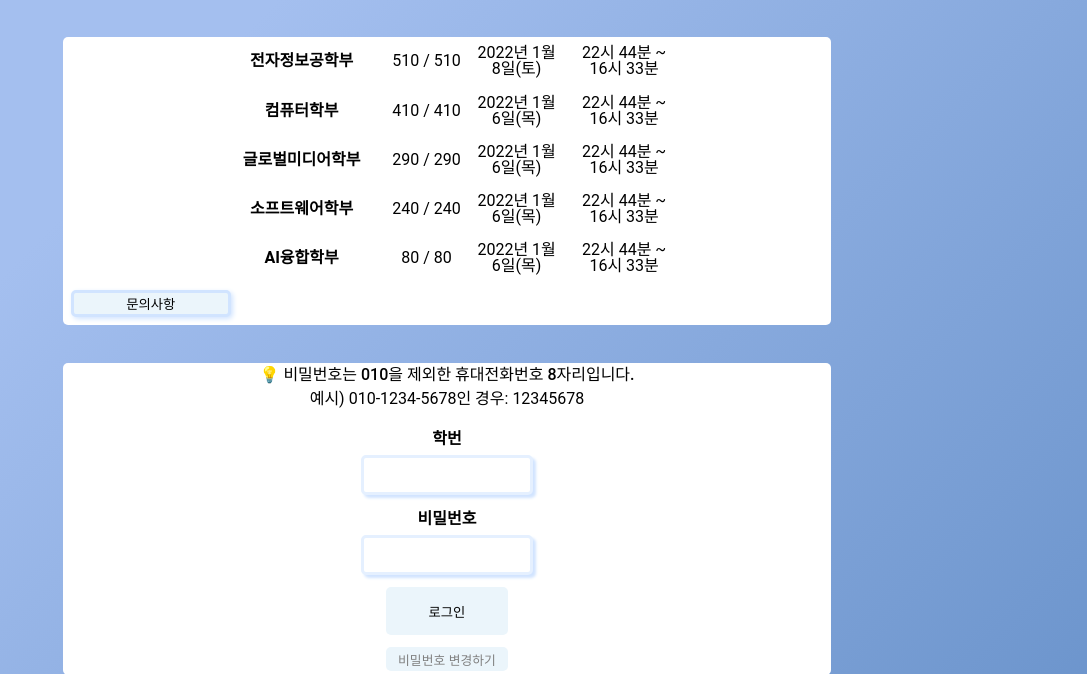
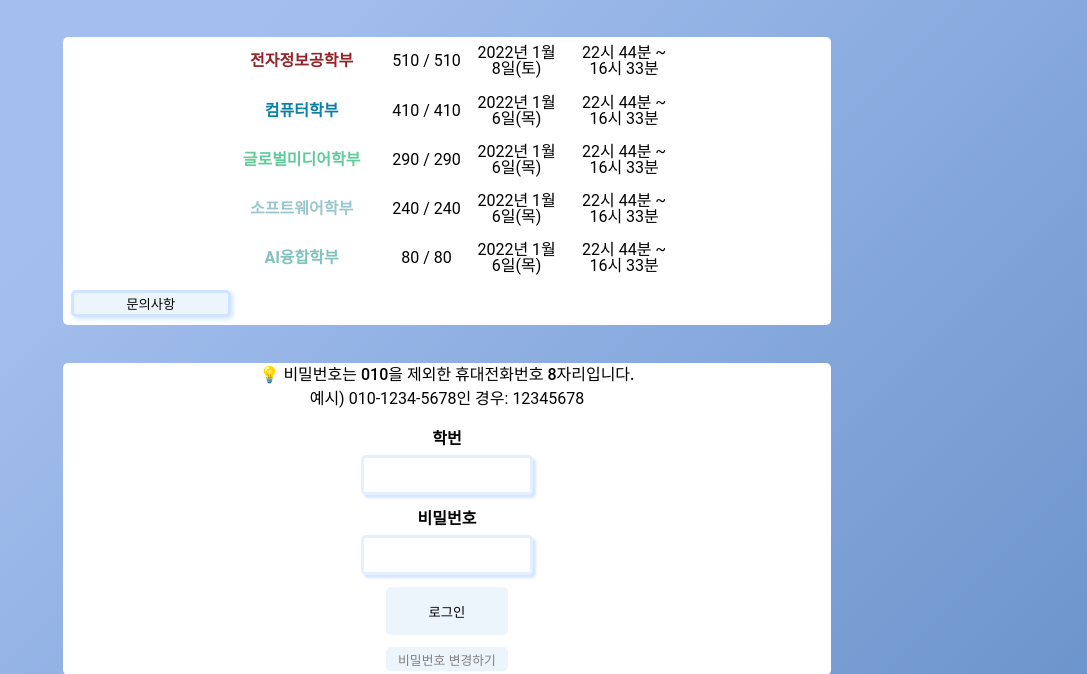
Before and after one commit to TEAM-MAT/lockerweb, a Django app: page /locker/ in a window 1280 px wide. Shown: the part 80-754 px from the top of the page, without its empty margins (193-1280 px from the left). Run offline with Django 3.2, Linux system fonts and the light colour scheme; data comes from the database, SQL or seed files in the repository; some web fonts are replaced.

Commit message:
마크업 변경

```diff
--- a/ssulocker/templates/locker/index.html
+++ b/ssulocker/templates/locker/index.html
@@ -25,32 +25,32 @@
         <div id="infoDiv">
             <ul>
                 <li>
-                    <span class="bold">전자정보공학부</span>
+                    <span class="bold eie">전자정보공학부</span>
                     <span>{{eie_left}} / {{eie_lockers}}</span>
                     <span>{{eie_time.year}}년 {{eie_time.month}}월 {{eie_time.day}}일({{days.eie_day}})</span>
                     <span>{{eie_time.hour}}시 {{eie_time.minute}}분 ~ {{eie_fin.hour}}시 {{eie_fin.minute}}분</span>
                 </li>
                 <li>
-                    <span class="bold">컴퓨터학부</span> {% if cs_left %}
+                    <span class="bold cs">컴퓨터학부</span> {% if cs_left %}
                     <span>{{cs_left}} / {{cs_lockers}}</span> {% else %}
                     <span>no left</span> {% endif %}
                     <span>{{cs_time.year}}년 {{cs_time.month}}월 {{cs_time.day}}일({{days.cs_day}})</span>
                     <span>{{cs_time.hour}}시 {{cs_time.minute}}분 ~ {{cs_fin.hour}}시 {{cs_fin.minute}}분</span>
                 </li>
                 <li>
-                    <span class="bold">글로벌미디어학부</span>
+                    <span class="bold gm">글로벌미디어학부</span>
                     <span>{{gm_left}} / {{gm_lockers}}</span>
                     <span>{{gm_time.year}}년 {{gm_time.month}}월 {{gm_time.day}}일({{days.gm_day}})</span>
                     <span>{{gm_time.hour}}시 {{gm_time.minute}}분 ~ {{gm_fin.hour}}시 {{gm_fin.minute}}분</span>
                 </li>
                 <li>
-                    <span class="bold">소프트웨어학부</span>
+                    <span class="bold sw">소프트웨어학부</span>
                     <span>{{sw_left}} / {{sw_lockers}}</span>
                     <span>{{sw_time.year}}년 {{sw_time.month}}월 {{sw_time.day}}일({{days.sw_day}})</span>
                     <span>{{sw_time.hour}}시 {{sw_time.minute}}분 ~ {{sw_fin.hour}}시 {{sw_fin.minute}}분</span>
                 </li>
                 <li>
-                    <span class="bold">AI융합학부</span>
+                    <span class="bold aic">AI융합학부</span>
                     <span>{{AI_left}} / {{AI_lockers}}</span>
                     <span>{{aic_time.year}}년 {{aic_time.month}}월 {{aic_time.day}}일({{days.aic_day}})</span>
                     <span>{{aic_time.hour}}시 {{aic_time.minute}}분 ~ {{aic_fin.hour}}시 {{aic_fin.minute}}분</span>
```
